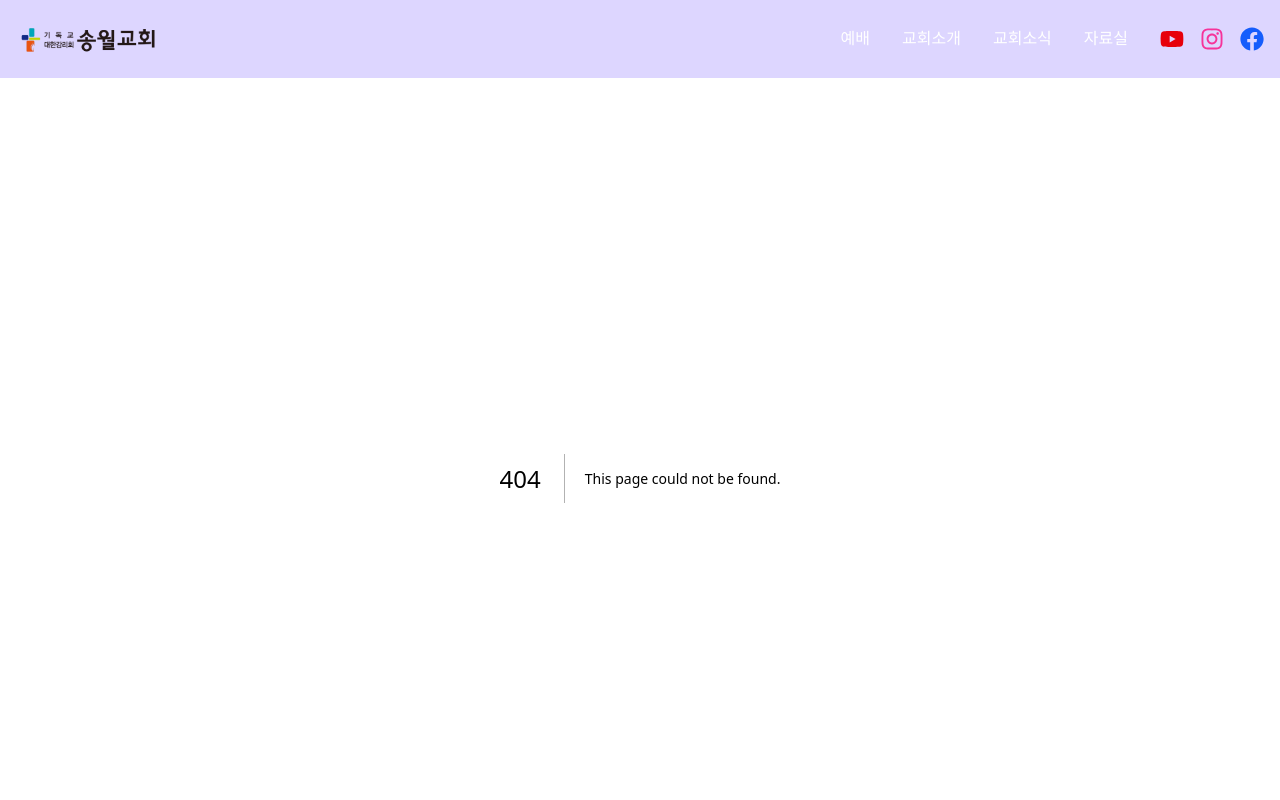
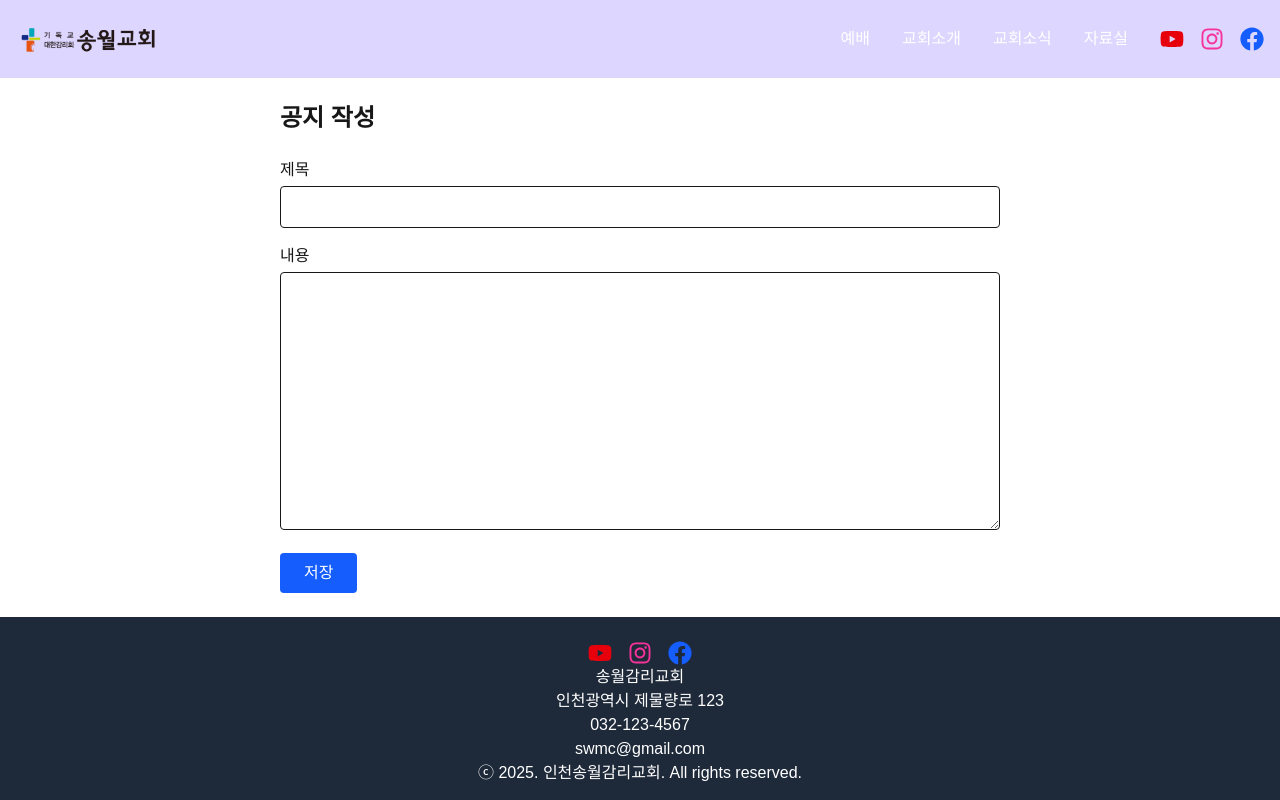
Before and after one commit to julse-dev/church-website-nextjs, a Next.js app: page /news/church-news/write in a window 1280 px wide. Before the commit this address had no page. Shown: the top 800 px of the page. Built offline with nearby package versions, Linux system fonts and the light colour scheme.

Commit message:
wip: Working on bulletin board feature

```diff
--- a/app/components/Header.tsx
+++ b/app/components/Header.tsx
@@ -22,7 +22,7 @@ function NavigationMenu() {
       <Link href="/about" className="hover:underline">
         교회소개
       </Link>
-      <Link href="/news" className="hover:underline">
+      <Link href="/news/church-news" className="hover:underline">
         교회소식
       </Link>
       <Link href="/resources" className="hover:underline">
--- /dev/null
+++ b/app/news/church-news/[id]/page.tsx
@@ -0,0 +1,44 @@
+import { notFound } from "next/navigation";
+
+type Post = {
+  id: string;
+  title: string;
+  content: string;
+  author: string;
+  createdAt: string;
+};
+
+const dummyPosts: Post[] = [
+  {
+    id: "1",
+    title: "부활절 예배 안내",
+    content: "2025년 부활절 예배는 오전 11시에 본당에서 드립니다.",
+    author: "관리자",
+    createdAt: "2025-03-30",
+  },
+  {
+    id: "2",
+    title: "2025년 봄소풍 공지",
+    content: "4월 20일(주일) 예배 후 교회 전체 봄소풍이 있습니다.",
+    author: "관리자",
+    createdAt: "2025-03-22",
+  },
+];
+
+export default function PostDetailPage({ params }: { params: { id: string } }) {
+  const post = dummyPosts.find((p) => p.id === params.id);
+
+  if (!post) {
+    return notFound(); // 404 페이지 처리
+  }
+
+  return (
+    <div className="p-6 max-w-3xl mx-auto">
+      <h1 className="text-2xl font-bold mb-4">{post.title}</h1>
+      <div className="text-sm text-gray-500 mb-6">
+        {post.author} · {new Date(post.createdAt).toLocaleDateString()}
+      </div>
+      <div className="text-base leading-relaxed whitespace-pre-wrap">{post.content}</div>
+    </div>
+  );
+}
--- /dev/null
+++ b/app/news/church-news/write/page.tsx
@@ -0,0 +1,54 @@
+"use client";
+
+import { useState } from "react";
+import { useRouter } from "next/navigation";
+
+export default function WritePostPage() {
+  const router = useRouter();
+
+  const [title, setTitle] = useState("");
+  const [content, setContent] = useState("");
+
+  const handleSubmit = (e: React.FormEvent) => {
+    e.preventDefault();
+
+    // TODO: 나중에 DB에 저장하는 로직 추가
+    console.log("글 작성됨:", { title, content });
+
+    // 예시: 글 목록으로 이동
+    router.push("/news/church-news");
+  };
+
+  return (
+    <div className="p-6 max-w-3xl mx-auto">
+      <h1 className="text-2xl font-bold mb-6">공지 작성</h1>
+      <form onSubmit={handleSubmit} className="space-y-4">
+        <div>
+          <label className="block font-medium mb-1">제목</label>
+          <input
+            type="text"
+            value={title}
+            onChange={(e) => setTitle(e.target.value)}
+            required
+            className="w-full px-4 py-2 border rounded"
+          />
+        </div>
+
+        <div>
+          <label className="block font-medium mb-1">내용</label>
+          <textarea
+            value={content}
+            onChange={(e) => setContent(e.target.value)}
+            required
+            rows={10}
+            className="w-full px-4 py-2 border rounded"
+          />
+        </div>
+
+        <button type="submit" className="bg-blue-600 text-white px-6 py-2 rounded hover:bg-blue-700">
+          저장
+        </button>
+      </form>
+    </div>
+  );
+}
```
